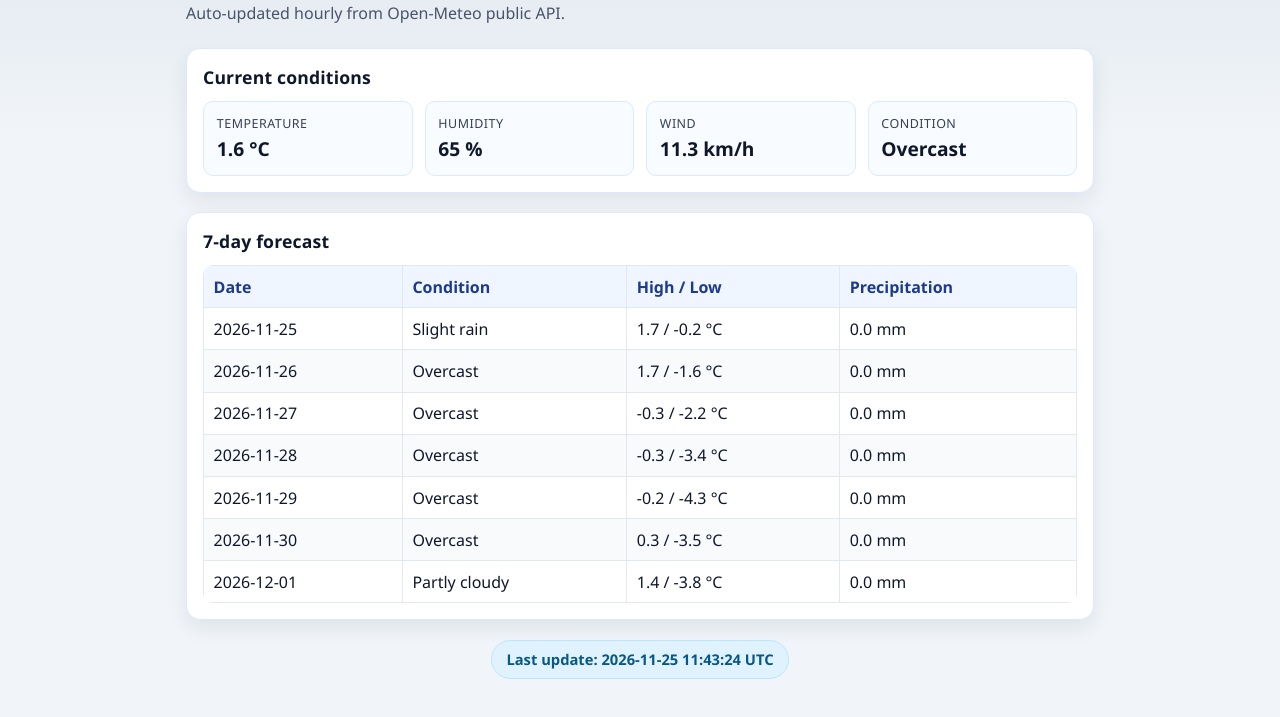
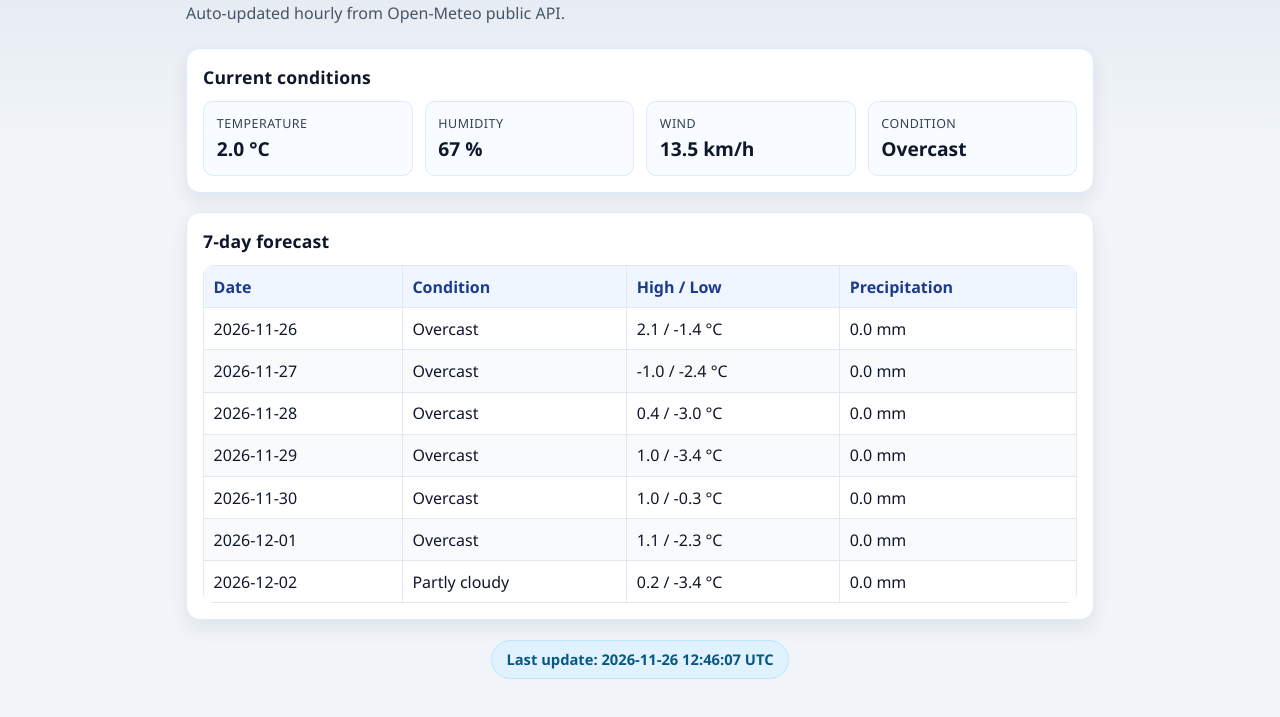
Before and after one commit to mustiego2001-commits/PRACA, a plain HTML site: page index.html in a window 1280 px wide. Shown: the part 77-794 px from the top of the page. Drawn offline with Linux system fonts and the light colour scheme.

Commit message:
chore: refresh weather dashboard data

```diff
--- a/index.html
+++ b/index.html
@@ -111,9 +111,9 @@
     <section class="panel">
       <h2>Current conditions</h2>
       <div class="cards">
-        <div class="card"><div class="label">Temperature</div><div class="value">1.6 °C</div></div>
-        <div class="card"><div class="label">Humidity</div><div class="value">65 %</div></div>
-        <div class="card"><div class="label">Wind</div><div class="value">11.3 km/h</div></div>
+        <div class="card"><div class="label">Temperature</div><div class="value">2.0 °C</div></div>
+        <div class="card"><div class="label">Humidity</div><div class="value">67 %</div></div>
+        <div class="card"><div class="label">Wind</div><div class="value">13.5 km/h</div></div>
         <div class="card"><div class="label">Condition</div><div class="value">Overcast</div></div>
       </div>
     </section>
@@ -125,13 +125,13 @@
           <tr><th>Date</th><th>Condition</th><th>High / Low</th><th>Precipitation</th></tr>
         </thead>
         <tbody>
-          <tr><td>2026-11-25</td><td>Slight rain</td><td>1.7 / -0.2 °C</td><td>0.0 mm</td></tr><tr><td>2026-11-26</td><td>Overcast</td><td>1.7 / -1.6 °C</td><td>0.0 mm</td></tr><tr><td>2026-11-27</td><td>Overcast</td><td>-0.3 / -2.2 °C</td><td>0.0 mm</td></tr><tr><td>2026-11-28</td><td>Overcast</td><td>-0.3 / -3.4 °C</td><td>0.0 mm</td></tr><tr><td>2026-11-29</td><td>Overcast</td><td>-0.2 / -4.3 °C</td><td>0.0 mm</td></tr><tr><td>2026-11-30</td><td>Overcast</td><td>0.3 / -3.5 °C</td><td>0.0 mm</td></tr><tr><td>2026-12-01</td><td>Partly cloudy</td><td>1.4 / -3.8 °C</td><td>0.0 mm</td></tr>
+          <tr><td>2026-11-26</td><td>Overcast</td><td>2.1 / -1.4 °C</td><td>0.0 mm</td></tr><tr><td>2026-11-27</td><td>Overcast</td><td>-1.0 / -2.4 °C</td><td>0.0 mm</td></tr><tr><td>2026-11-28</td><td>Overcast</td><td>0.4 / -3.0 °C</td><td>0.0 mm</td></tr><tr><td>2026-11-29</td><td>Overcast</td><td>1.0 / -3.4 °C</td><td>0.0 mm</td></tr><tr><td>2026-11-30</td><td>Overcast</td><td>1.0 / -0.3 °C</td><td>0.0 mm</td></tr><tr><td>2026-12-01</td><td>Overcast</td><td>1.1 / -2.3 °C</td><td>0.0 mm</td></tr><tr><td>2026-12-02</td><td>Partly cloudy</td><td>0.2 / -3.4 °C</td><td>0.0 mm</td></tr>
         </tbody>
       </table>
     </section>
 
     <footer class="timestamp-wrap">
-      <div class="timestamp">Last update: 2026-11-25 11:43:24 UTC</div>
+      <div class="timestamp">Last update: 2026-11-26 12:46:07 UTC</div>
     </footer>
   </main>
 </body>
```
